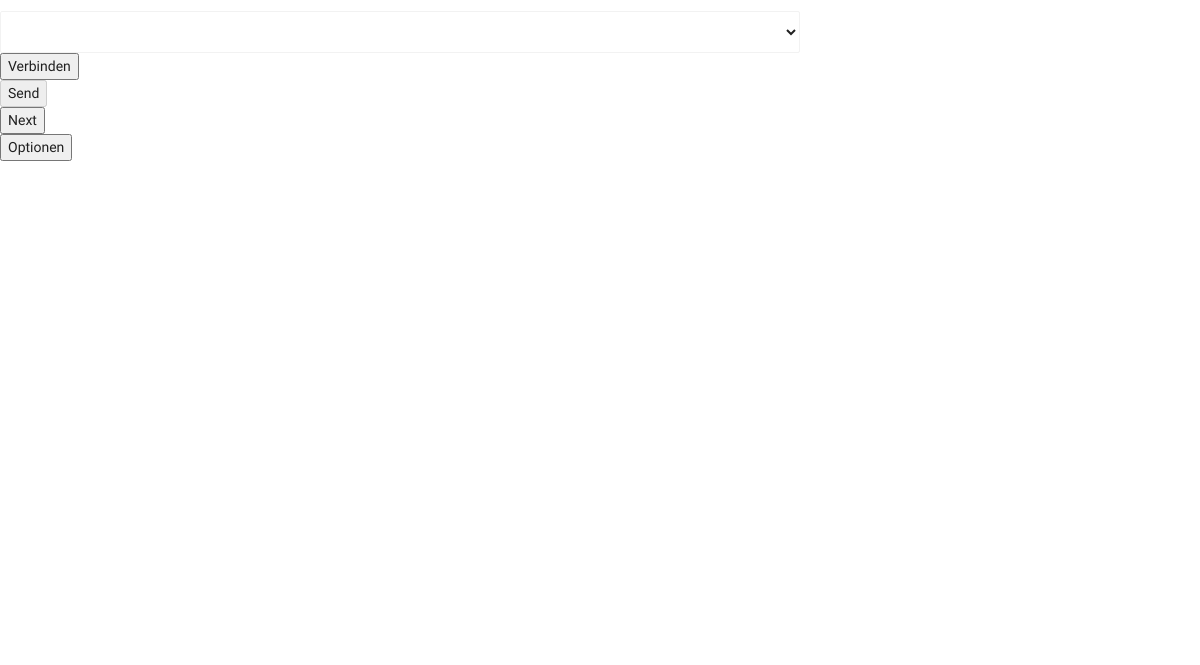
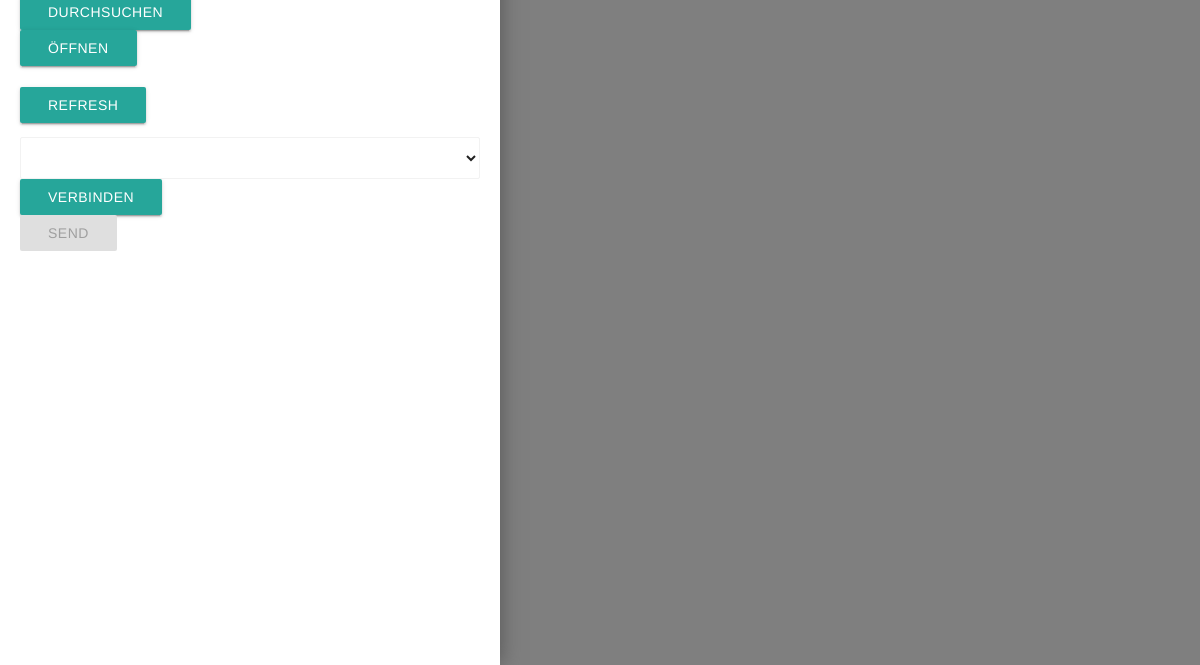
Before and after one commit to LennysLounge/DIY-Arduino-Plotter, an Electron app: page resources/index.html in a window 800 px wide. Shown: the part 135-800 px from the top of the page, 1200 px wide, since content can reach past the window. Drawn offline with Linux system fonts and the light colour scheme; no server answers.

Commit message:
ReAdded the Style and made CodeView great again
Put back the old Style file to fix the "Options" transition and the
GCode Viewer

```diff
--- /dev/null
+++ b/resources/css/style.css
@@ -0,0 +1,86 @@
+html, body{
+	margin:0;
+	width:100%;
+	height:100%;
+	overflow:hidden;
+	font-family: Helvetica;
+}
+#options{
+	position: absolute;
+	left: 0;
+	width:200%;
+	height:100%;
+	box-sizing: border-box;
+	background: rgba(0, 0, 0, 0.5);
+	transition: left, background-color;
+	transition-duration: 0.3s;
+	animation-timing-function: linear;
+	z-index: 10;
+}
+#optionsPanel{
+	position:relative;
+	left:0;
+	background:white;
+	width:500px;
+	height:100%;
+	padding:20px;
+	box-sizing: border-box;
+	box-shadow: 0 0 20px #555;
+}
+#main{
+	position: absolute;
+	left: 0;
+	width:100%;
+	height:100%;
+	padding:20px;
+	box-sizing: border-box;
+	transition: left 0.5s;
+	animation-timing-function: linear;
+
+}
+#fileDragDrop{
+	width:200px;
+	height:200px;
+	border-radius: 2px;
+	border: 1px solid gray;
+}
+#GCODEviewer{
+	background: #1d1f20;
+	border: 1px solid gray;
+	height:100%;
+	width:40%;
+	font-family: consolas;
+	white-space: nowrap;
+	counter-reset: line;
+	border-radius: 3px;
+	overflow: hidden;
+	float:left;
+	line-height: 1.2em;
+	color: #5e6566;
+}
+#GCODEviewer div{
+	counter-increment: line;
+}
+#GCODEviewer div:before{
+	background: #1d1f20;
+	content: counter(line);
+	width:4ch;
+	display:inline-block;
+	text-align: right;
+	padding-left: 0.5ch;
+	padding-right:1ch;
+	margin-right: 0.5ch;
+}
+.validLine{
+	background: #272a2b;
+}
+.activeLine{
+	line-height: 1.5em;
+	background: #24651d;
+	color:#98a4a6 !important;
+}
+.activeLine:before{
+	line-height: 1.5em;
+	background: #24651d !important;
+	color:#98a4a6 !important;
+}
--- a/resources/index.html
+++ b/resources/index.html
@@ -5,7 +5,7 @@
 	<meta charset="UTF-8">
 	<title>Plotter</title>
 
-	<!--<link rel="stylesheet" href="style.css">-->
+	<link rel="stylesheet" href="css/style.css">
 
 	<link type="text/css" rel="stylesheet" href="css/materialize.min.css" media="screen,projection" />
 	<!--Let browser know website is optimized for mobile-->
@@ -14,25 +14,32 @@
 </head>
 
 <body>
-	<div class=".test" id="options">
-		Please Select a file <br>
-		<button onclick="btn_selectFile()">Durchsuchen</button>
-		<span id="filePath"></span><br>
-		<button class="btn" onclick="btn_loadFile()">Öffnen</button><br>
-		<br>
+	<div id="options">
+		<div id="optionsPanel">
+			<div class="right-align">
+				<button class="btn btn-flat" onclick="btn_gotoMain()">Close</button>
+			</div>
+			<hr>
+			<h4>Please Select a file</h4>
+			<button class="btn" onclick="btn_selectFile()">Durchsuchen</button>
+			<span id="filePath"></span><br>
+			<button class="btn" onclick="btn_loadFile()">Öffnen</button><br>
+			<br>
+			<button class="btn" onclick="btn_refreshCOM()">Refresh</button><br>
+			<div class="input-field col s3">
+				<select class="browser-default" id="COMports"></select>
 
-		<button onclick="btn_refreshCOM()">Refresh</button><br>
-		<div class="input-field col s3">
-			<select class="browser-default" id="COMports"></select>
+			</div>
+			<button class="btn" onclick="btn_connectCOM()">Verbinden</button><br>
+			<button class="btn" id="btn_SendData" disabled onclick="btn_SendData(this)">Send</button><br>
 
 		</div>
-		<button onclick="btn_connectCOM()">Verbinden</button><br>
-		<button id="btn_SendData" disabled onclick="btn_SendData(this)">Send</button><br>
-		<button onclick="btn_gotoMain()">Next</button>
+
+
 	</div>
-	<div class=".test" id="main">
+	<div id="main">
 		<div id="GCODEviewer"></div>
-		<button onclick="btn_gotoOptions()">Optionen</button>
+		<button class="btn" onclick="btn_gotoOptions()">Optionen</button>
 	</div>
 
 	<!-- Insert this line above script imports  -->
```
